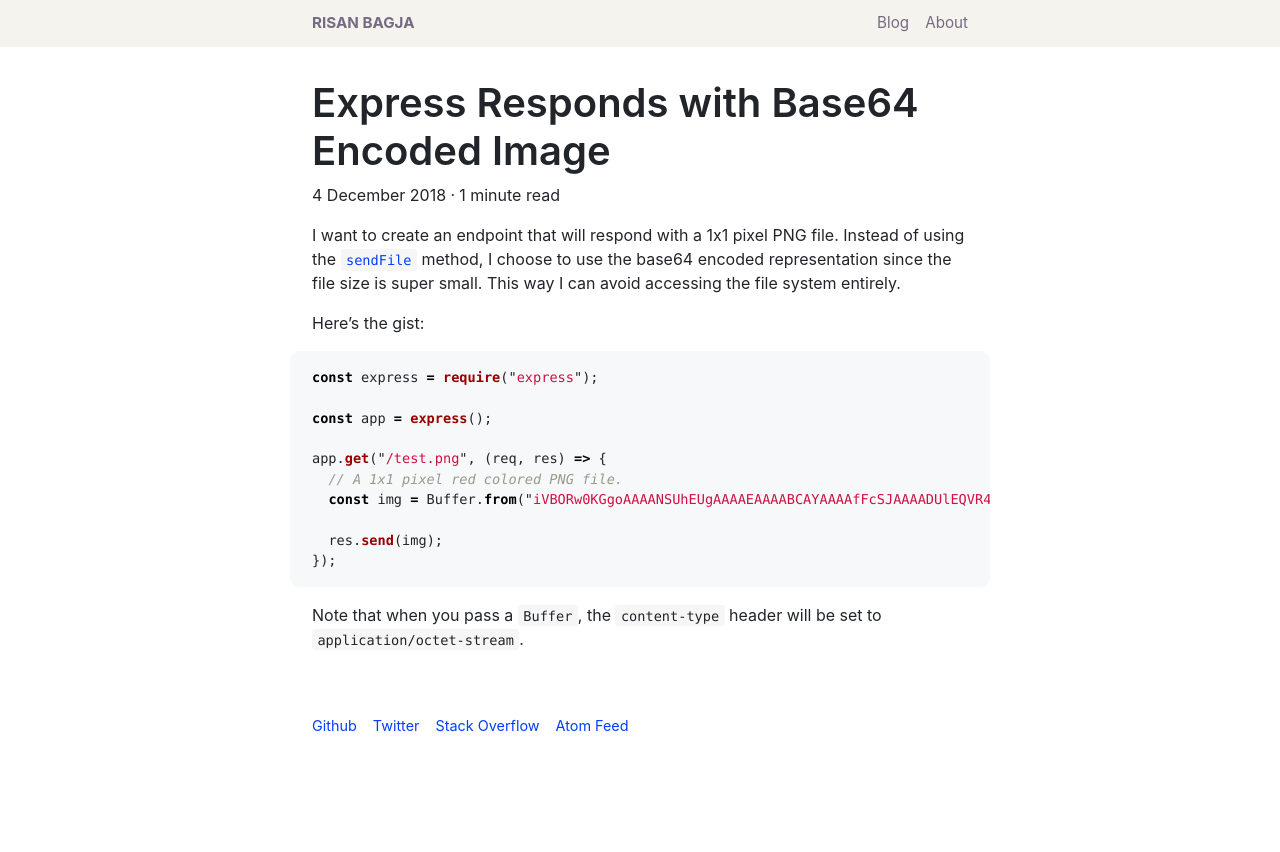
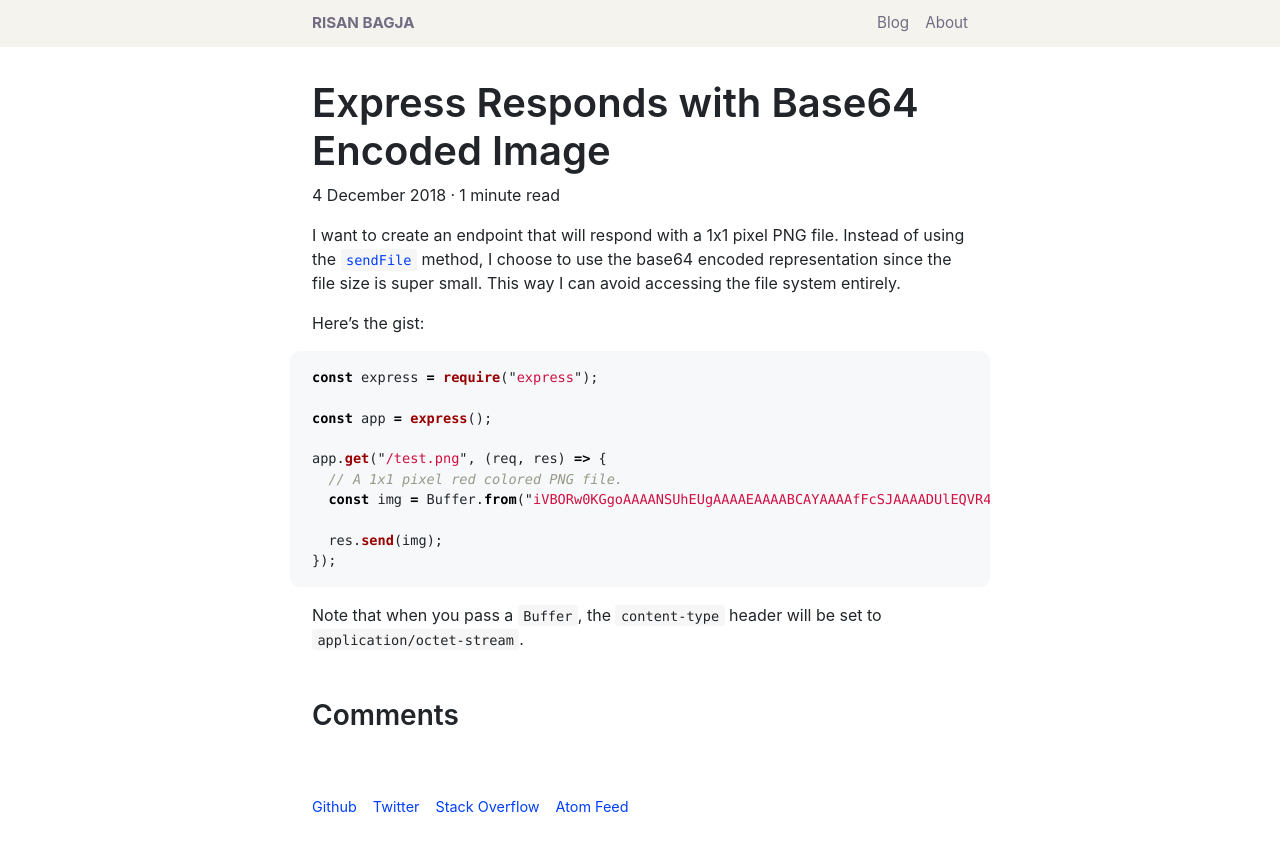
Before and after one commit to risan/risanb.com-deprecated, a Jekyll site: the page built from _posts/2018-12-04-express-responds-with-base64-image.md, in a window 1280 px wide. Shown: the top 852 px of the page. Built offline with Jekyll 4.4.1, drawn with Linux system fonts in a browser that asks for light colours; comment, search, counter and statistics services are not loaded.

Commit message:
Add disqus comments

```diff
--- a/_config.yml
+++ b/_config.yml
@@ -14,6 +14,7 @@ theme_settings:
   lang: en
   date_format: "%-d %B %Y"
   google_analytics: UA-27136969-15
+  disqus_website_name: risanb
   menu_pages:
     -
       path: blog.md
@@ -60,6 +61,7 @@ defaults:
       type: "posts"
     values:
       layout: post
+      comments: true
       image:
         path: /img/default-og.jpg
         width: 1200
@@ -74,11 +76,6 @@ defaults:
         path: /img/default-og.jpg
         width: 1200
         height: 800
-  -
-    scope:
-      path: "google*.html"
-    values:
-      sitemap: false
 
 # Plugins
 plugins:
--- a/_layouts/default.html
+++ b/_layouts/default.html
@@ -36,7 +36,16 @@
       </nav>
     </div>
   </header>
-  <main class="main container">{{ content }}</main>
+  <main class="main container">
+    {{ content }}
+
+    {%- if site.theme_settings.disqus_website_name and page.comments -%}
+      <section class="disqus">
+        <h3>Comments</h3>
+        <div id="disqus_thread"></div>
+      </section>
+    {%- endif -%}
+  </main>
   <footer class="footer container">
     <nav>
       <ul class="footer-links">
@@ -51,6 +60,8 @@
       </ul>
     </nav>
   </footer>
+
+  {%- if site.theme_settings.google_analytics -%}
     <script async src="https://www.googletagmanager.com/gtag/js?id={{ site.theme_settings.google_analytics }}"></script>
     <script>
       window.dataLayer = window.dataLayer || [];
@@ -61,5 +72,23 @@
         anonymize_ip: true
       });
     </script>
+  {%- endif -%}
+
+  {%- if site.theme_settings.disqus_website_name and page.comments -%}
+    <script>
+      var disqus_config = function () {
+        this.page.url = '{{ page.url | absolute_url }}';
+        this.page.identifier = '{{ page.url }}';
+      };
+
+      (function() {
+        var d = document, s = d.createElement('script');
+        s.src = 'https://{{ site.theme_settings.disqus_website_name }}.disqus.com/embed.js';
+        s.setAttribute('data-timestamp', +new Date());
+        s.setAttribute('async', 'Test');
+        d.body.appendChild(s);
+      })();
+    </script>
+  {%- endif -%}
 </body>
 </html>
--- a/css/main.scss
+++ b/css/main.scss
@@ -77,6 +77,14 @@
   }
 }
 
+.disqus {
+  margin-top: 3rem;
+
+  h3 {
+    margin-bottom: 1rem;
+  }
+}
+
 // Home page
 .home-section {
   margin-bottom: $spacer * 2;
```
Lines whose indentation alone changed are shown as unchanged.
